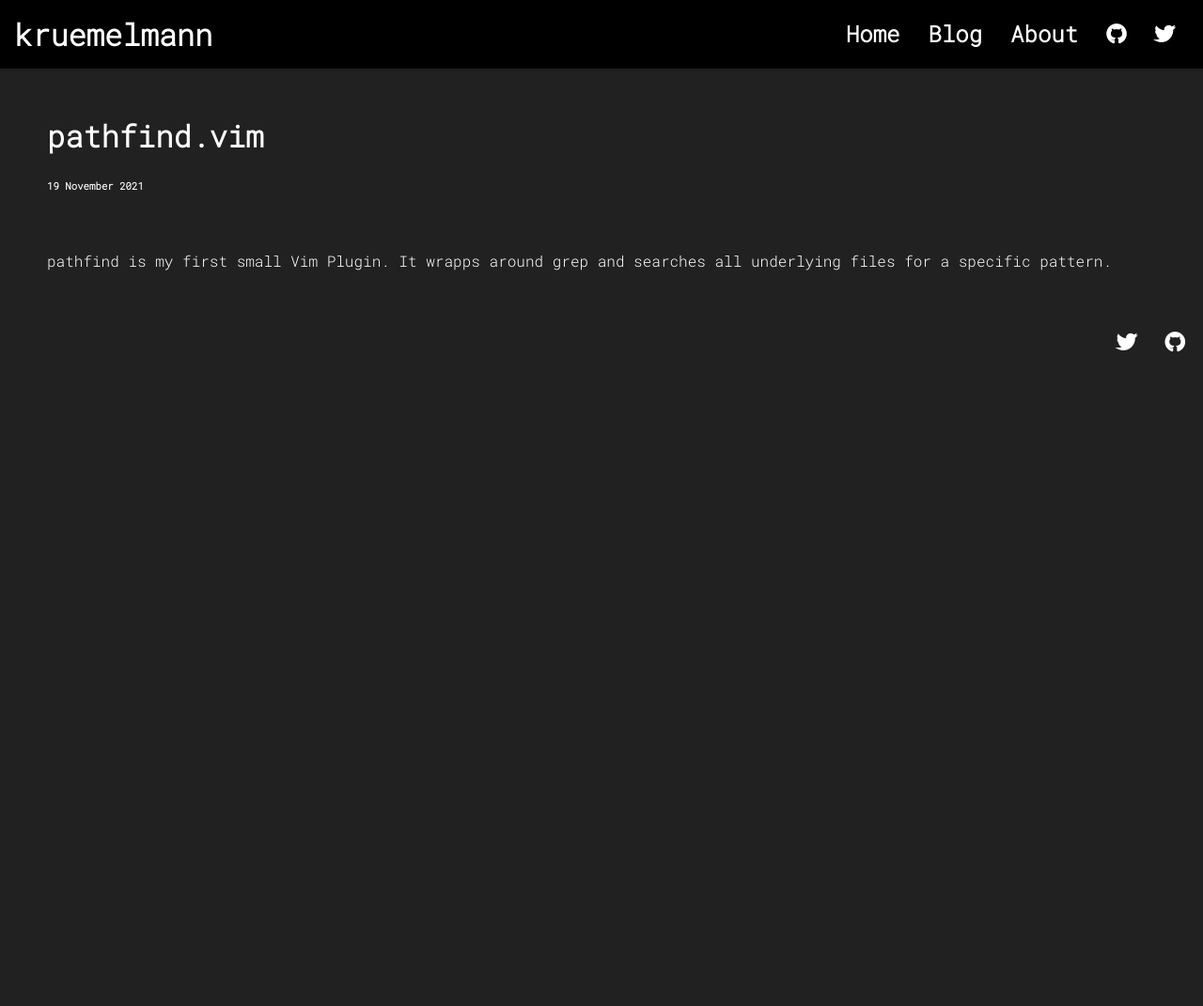
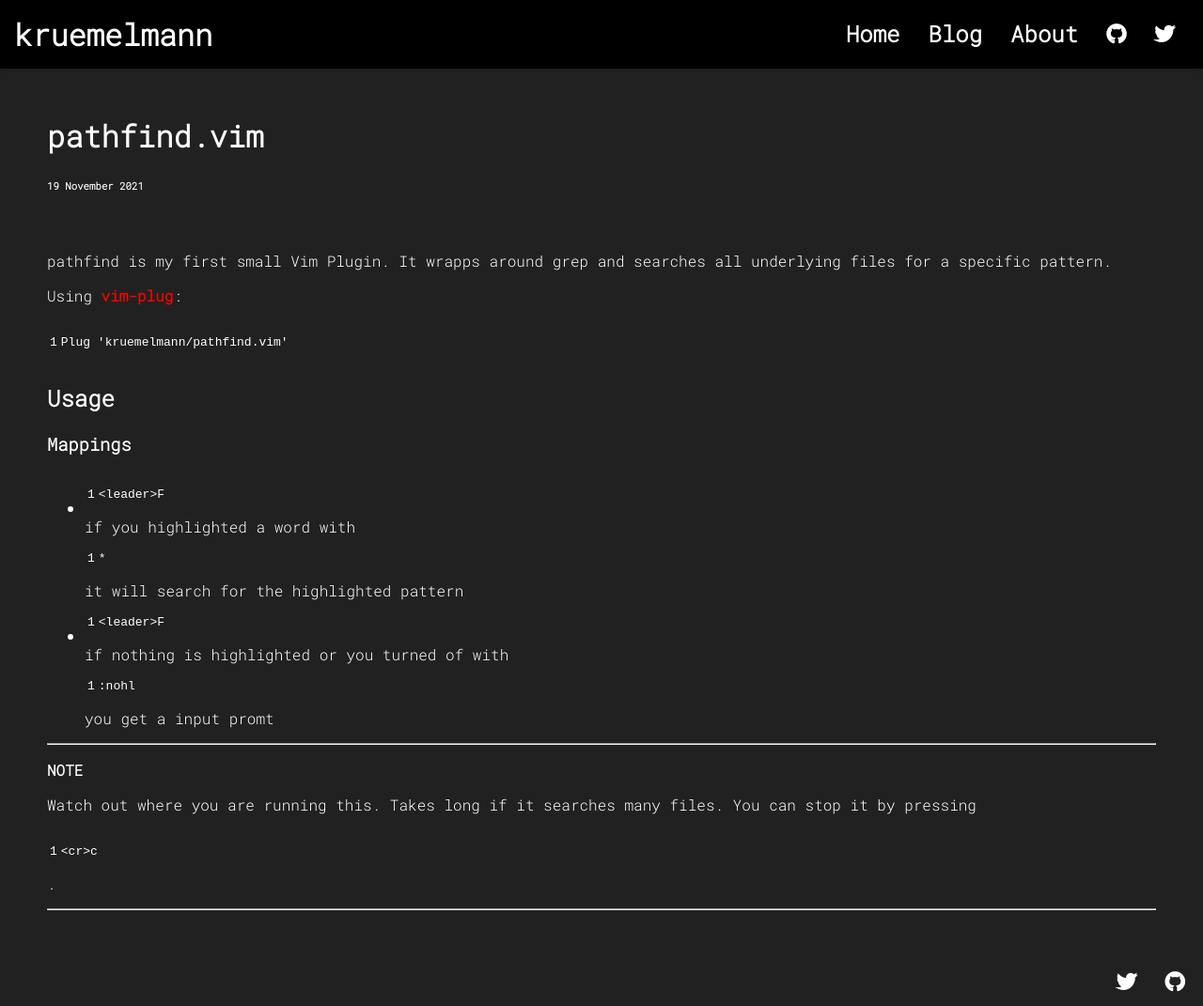
Before and after one commit to Kruemelmann/kruemelmann.github.io, a Jekyll site: the page built from _posts/2021-11-19-pathfind.vim.md, in a window 1280 px wide. Shown: the whole page at 94% size. Built offline with Jekyll 4.4.1, drawn with Linux system fonts in a browser that asks for light colours; some web fonts are replaced; before the commit the page ends 900 px from its top, so only the background shows below that.

Commit message:
Update 2021-11-19-pathfind.vim.md

````diff
--- a/_posts/2021-11-19-pathfind.vim.md
+++ b/_posts/2021-11-19-pathfind.vim.md
@@ -8,3 +8,26 @@ tags: vim terminal
 ---
 
 pathfind is my first small Vim Plugin. It wrapps around grep and searches all underlying files for a specific pattern.
+
+
+Using [vim-plug](https://github.com/junegunn/vim-plug):
+
+```vim
+Plug 'kruemelmann/pathfind.vim'
+```
+
+Usage
+-----
+
+### Mappings
+
+- `<leader>F` if you highlighted a word with `*` it will search for the highlighted pattern
+- `<leader>F` if nothing is highlighted or you turned of with `:nohl` you get a input promt
+
+---
+**NOTE**
+
+Watch out where you are running this. Takes long if it searches many files.
+You can stop it by pressing `<cr>c`.
+
+---
````
